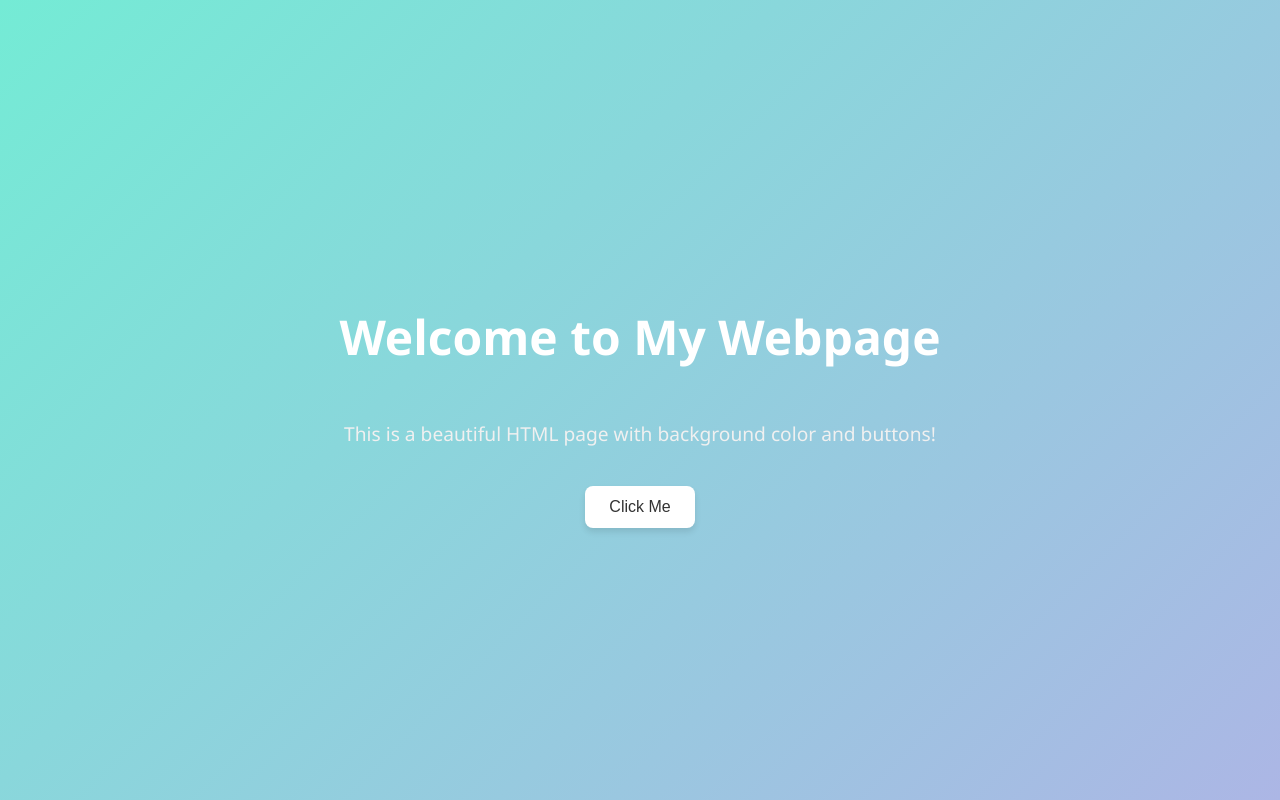
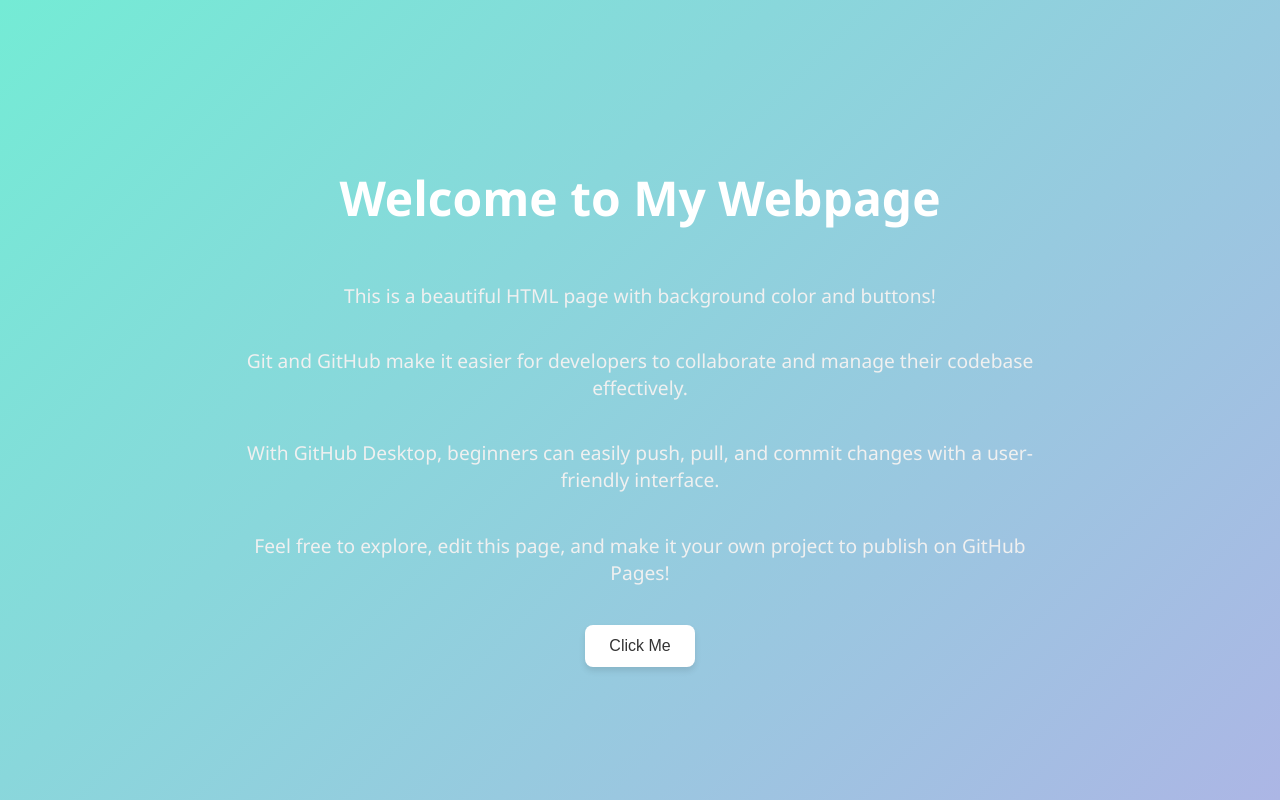
Before and after one commit to Raghavendra099/Workshop, a plain HTML site: page index.html in a window 1280 px wide. Drawn offline with Linux system fonts and the light colour scheme.

Commit message:
Add new feature

```diff
--- a/index.html
+++ b/index.html
@@ -26,6 +26,8 @@
     p {
       color: #f0f0f0;
       font-size: 1.2rem;
+      max-width: 800px;
+      padding: 0 20px;
     }
 
     .btn {
@@ -51,6 +53,9 @@
 <body>
   <h1>Welcome to My Webpage</h1>
   <p>This is a beautiful HTML page with background color and buttons!</p>
+  <p>Git and GitHub make it easier for developers to collaborate and manage their codebase effectively.</p>
+  <p>With GitHub Desktop, beginners can easily push, pull, and commit changes with a user-friendly interface.</p>
+  <p>Feel free to explore, edit this page, and make it your own project to publish on GitHub Pages!</p>
   <button class="btn">Click Me</button>
 </body>
 </html>
```
